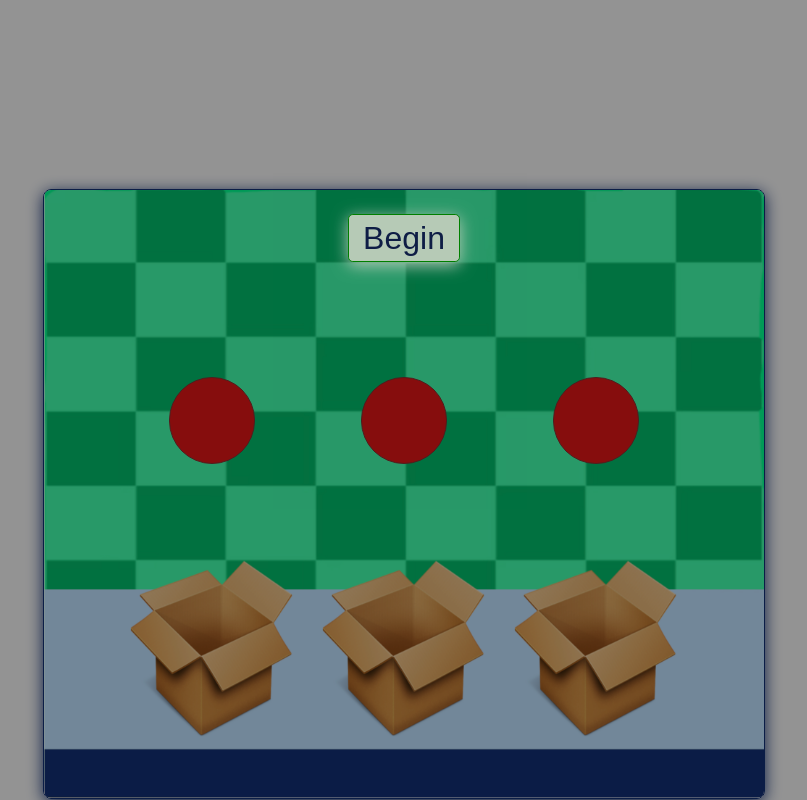
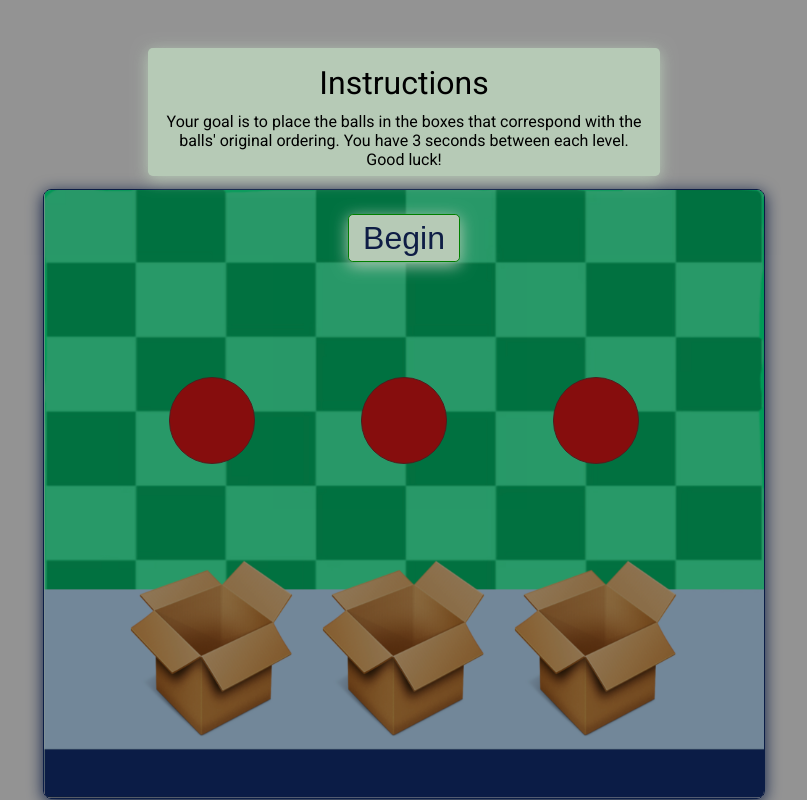
Before and after one commit to abaransy/Balls-Boxes, a website built with webpack: page index.html in a window 1280 px wide. Shown: the whole page, without its empty margins (236-1043 px from the left). Built offline with nearby package versions, Linux system fonts and the light colour scheme; files whose address does not match are found by name.

Commit message:
added instructions box

```diff
--- a/index.html
+++ b/index.html
@@ -10,6 +10,9 @@
     <title>Document</title>
 </head>
 <body>
+    <audio autoplay id="player">
+        <source src="./src/audio/goldberg_variations.mp3">
+    </audio>
     <div class="game_state">
         <p id="level"></p>
         <p id="score">Your Score: 0</p>
@@ -17,6 +20,12 @@
     <div class="scene">
         <div id="start_game_modal">
             <button id="start_button">Begin</button>
+            <div class="instructions">
+                <h1 class="instructions_header">Instructions</h1>
+                <p>
+                    Your goal is to place the balls in the boxes that correspond with the balls' original ordering. You have 3 seconds between each level. Good luck!
+                </p>
+            </div>
         </div>
         <span id="seconds"></span>
         <img class="background_grid" src="./src/images/scene.png" alt="">
--- a/package.json
+++ b/package.json
@@ -20,6 +20,7 @@
   },
   "dependencies": {
     "@shopify/draggable": "^1.0.0-beta.8",
+    "file-system": "^2.2.2",
     "plain-draggable": "^2.5.12"
   }
 }
--- a/src/game.js
+++ b/src/game.js
@@ -6,6 +6,7 @@ import { setCountDown } from './start_game_modal';
 let levels = createLevels(20);
 let currLevelIdx = 0
 let currLevel = levels[currLevelIdx];
+let instructionsBox;
 let gameState;
 let score;
 let balls;
@@ -26,15 +27,16 @@ const resetBallsPositionAndColor = (balls) => {
 }
 
 export const play = () => {
+    instructionsBox = document.getElementsByClassName('instructions')[0];
     gameState = document.getElementsByClassName("game_state")[0];
     score = document.getElementById("score");
     balls = loadBalls();
     balls.forEach(ball => ball.style.transition = "none");
     modal = document.getElementById("start_game_modal");
-
     levelBox = document.getElementById("level");
     seconds = document.getElementById('seconds');
 
+    instructionsBox.style.visibility ="hidden";
     gameState.style.visibility = "visible";
     levelBox.innerHTML = `Level ${currLevelIdx + 1}`;
     modal.style.opacity = "0";
--- a/src/styles.css
+++ b/src/styles.css
@@ -53,8 +53,9 @@ body {
   overflow: auto;
   background-color: rgba(0,0,0, 0.4);
   display: flex;
-  justify-content: center;
-  align-items: flex-start;
+  flex-direction: column;
+  justify-content: flex-start;
+  align-items: center;
   transition: 0.5s all;
 }
 
@@ -73,6 +74,20 @@ body {
     height: 3rem;
     border-radius: 0.3rem;
     transition: background 0.2s;
+    box-shadow: 0px 0.2rem 1rem rgb(182, 202, 182);
+}
+
+.instructions_header {
+    height: 3rem;
+}
+
+.instructions {
+    height: 6rem;
+    width: 30rem;
+    padding: 1rem;
+    text-align: center;
+    background-color: rgb(182, 202, 182);
+    border-radius: 0.3rem;
     box-shadow: 0px 0.2rem 1rem rgb(182, 202, 182);
 }
 
--- a/webpack.config.js
+++ b/webpack.config.js
@@ -14,5 +14,6 @@ module.exports = {
                 use: 'babel-loader',
             }
         ]
-    }
+    },
+    target: 'node'
 };
```
Also changed, not shown: dist/main.js, src/index.js (line endings or trailing spaces), 2 other files.
